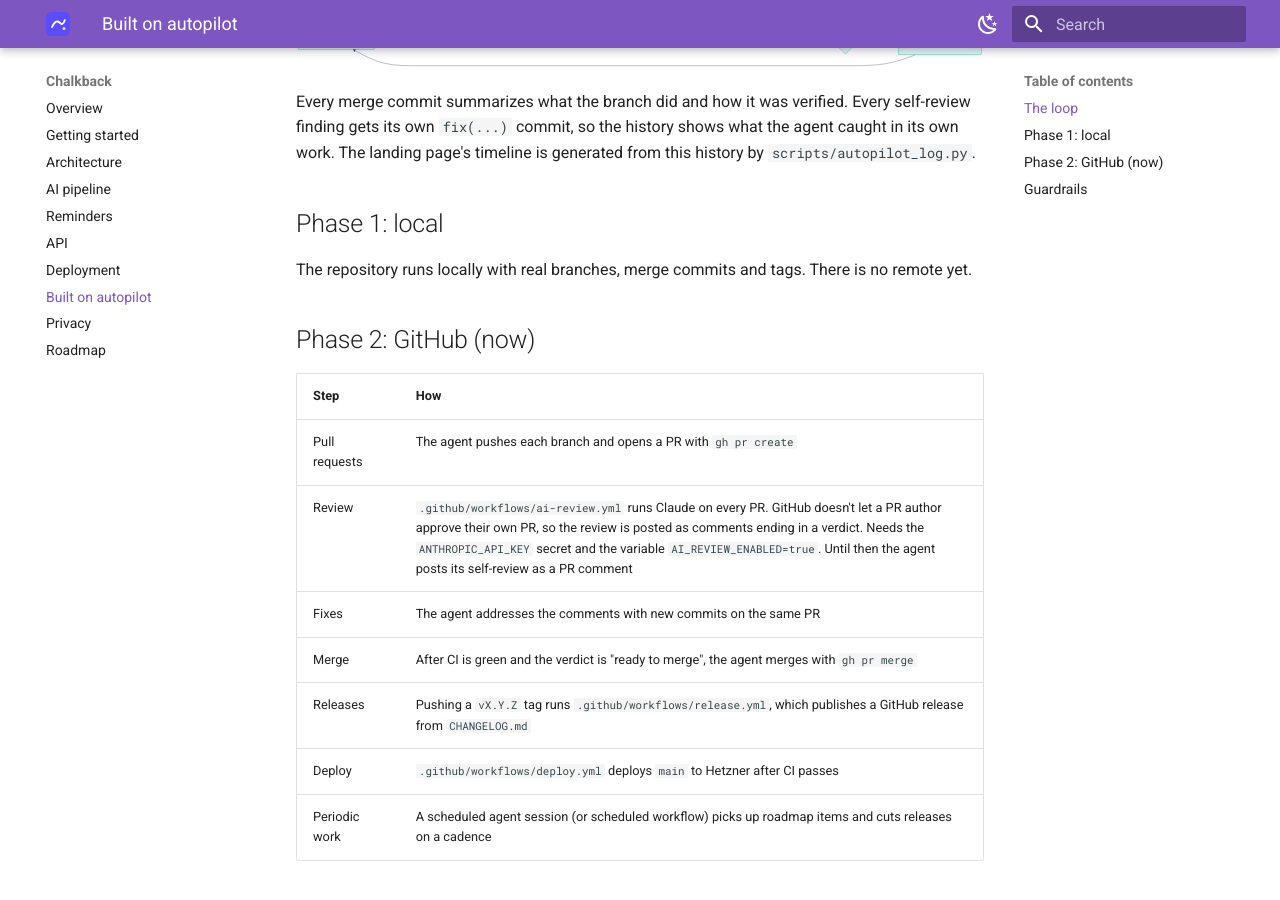
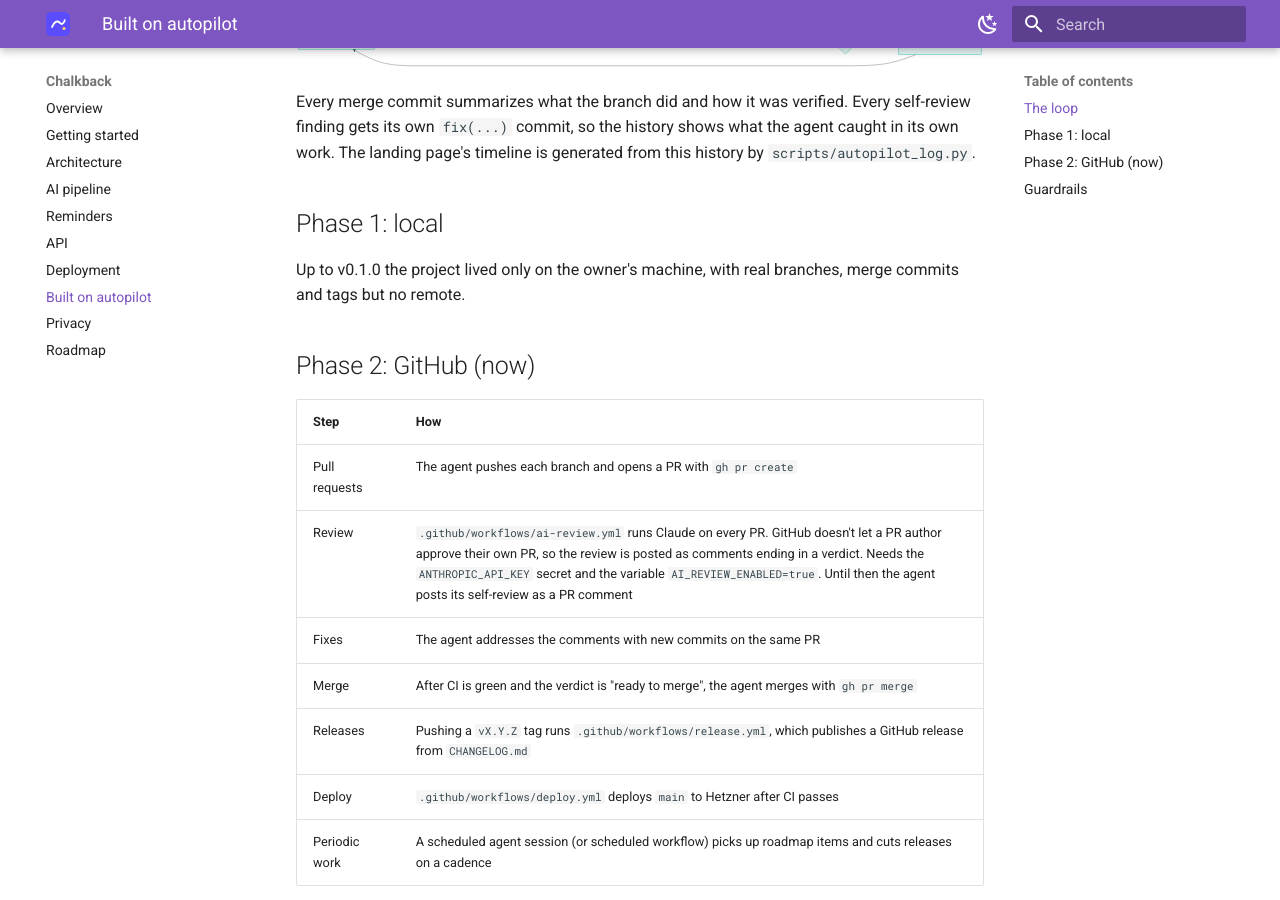
Before and after one commit to Durapix/chalkback, an MkDocs documentation site: the page built from docs/autopilot.md, in a window 1280 px wide and 900 px high, scrolled down 388 px. Built offline with MkDocs 1.6.1 and Material for MkDocs 9.7.7, drawn with Linux system fonts in a browser that asks for light colours.

Commit message:
docs(autopilot): the project now runs on GitHub
Co-Authored-By: Claude Opus 5.5 <noreply@anthropic.com>

```diff
--- a/docs/autopilot.md
+++ b/docs/autopilot.md
@@ -27,7 +27,8 @@ work. The landing page's timeline is generated from this history by
 
 ## Phase 1: local
 
-The repository runs locally with real branches, merge commits and tags. There is no remote yet.
+Up to v0.1.0 the project lived only on the owner's machine, with real branches, merge commits
+and tags but no remote.
 
 ## Phase 2: GitHub (now)
 
```
